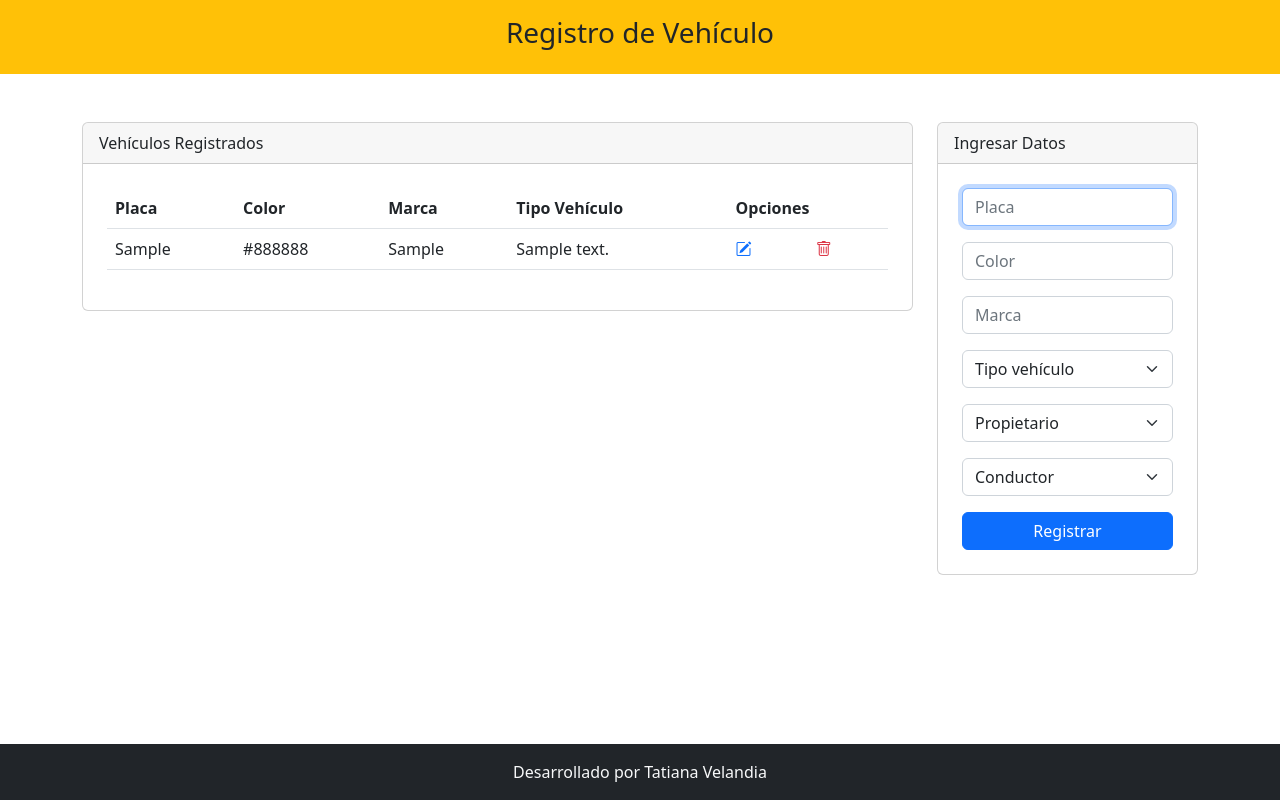
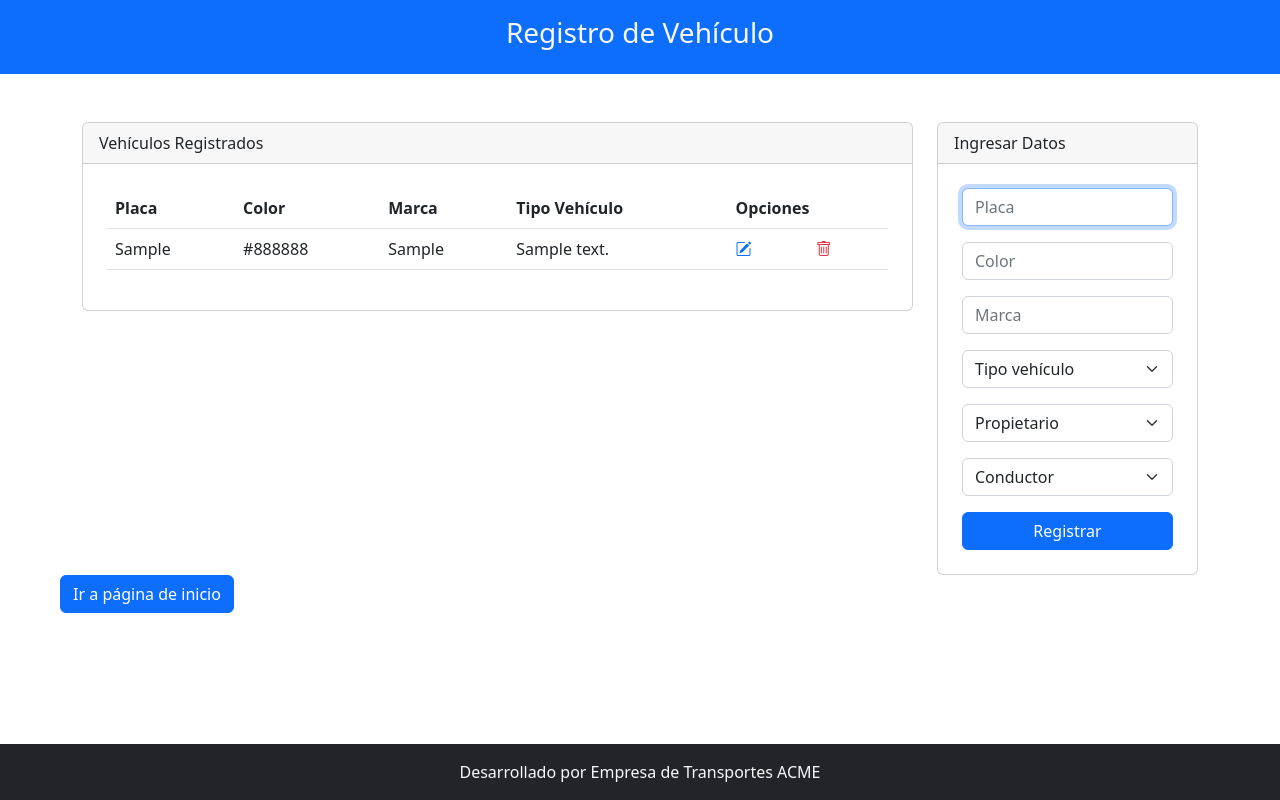
Before and after one commit to TtVelandia/prueba_acme, a PHP site: page /view/vehiculo/index.php in a window 1280 px wide. Run offline with PHP 8.4, Linux system fonts and the light colour scheme; tables that the repository leaves empty or names only in its code hold one stand-in row (values such as "Sample post"); some libraries are stand-ins or nearby versions.

Commit message:
Ajuste de diseno.

```diff
--- a/view/persona/index.php
+++ b/view/persona/index.php
@@ -178,7 +178,7 @@
         </div>
 
         <div class="row">
-            <div class="col-md-10 text-light text-center">
+            <div class="col-md-3 text-light text-center">
                 <a href="../../index.html"><button class="btn btn-warning  me-2" type="button">Ir a página de inicio
             </div>
         </div>
@@ -187,7 +187,7 @@
         <footer class="container-fluid bg-dark fixed-bottom">
             <div class="row">
                 <div class="col-md text-light text-center py-3">
-                    Desarrollado por Tatiana Velandia
+                    Desarrollado por Empresa de Transportes ACME
                 </div>
             </div>
         </footer>
--- a/view/vehiculo/index.php
+++ b/view/vehiculo/index.php
@@ -31,7 +31,7 @@
     </head>
     <body>
 
-        <div class="container-fluid bg-warning">
+        <div class="container-fluid bg-primary text-light">
             <div class="row">
                 <div class="col-md">
                     <header class="py-3">
@@ -211,10 +211,16 @@
             </div>
         </div>
 
+        <div class="row">
+            <div class="col-md-3 text-light text-center">
+                <a href="../../index.html"><button class="btn btn-primary  me-2" type="button">Ir a página de inicio
+            </div>
+        </div>
+
         <footer class="container-fluid bg-dark fixed-bottom">
             <div class="row">
                 <div class="col-md text-light text-center py-3">
-                    Desarrollado por Tatiana Velandia
+                    Desarrollado por Empresa de Transportes ACME
                 </div>
             </div>
         </footer>
```
Also changed, not shown: view/informe/index.php (+8 -2 lines).
